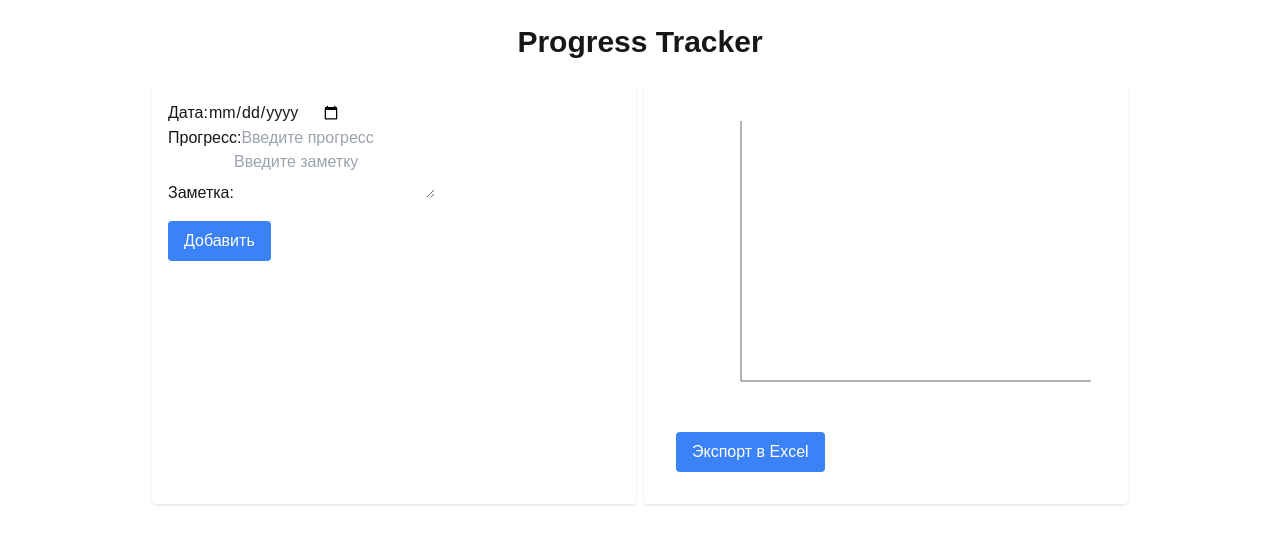
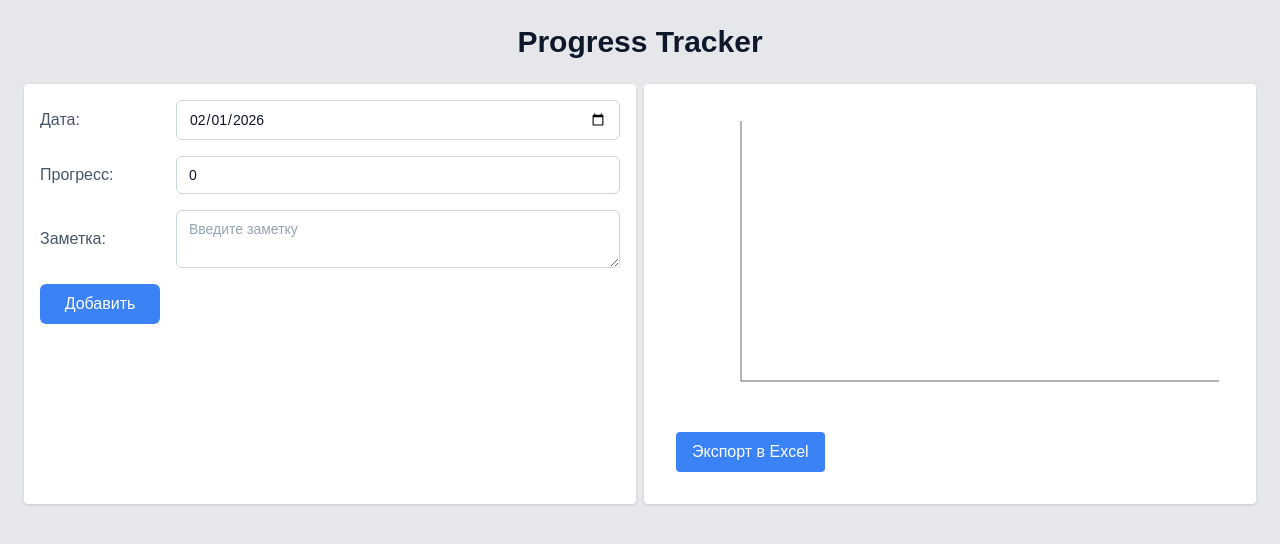
Before and after one commit to KuzeKrott/progress-tracker, a Next.js app: page / in a window 1280 px wide. Shown: the top 544 px of the page. Built offline with nearby package versions, Linux system fonts and the light colour scheme.

Commit message:
modified tailwind; styles and layout to improve responsiveness and aesthetics. Add date formatting to ensure correct date input handling. Updated form component to handle date input correctly with useForm hook.

```diff
--- a/src/app/globals.css
+++ b/src/app/globals.css
@@ -7,10 +7,35 @@
   --foreground: #171717;
 }
 
-@media (prefers-color-scheme: dark) {
-  :root {
-    --background: #0a0a0a;
-    --foreground: #ededed;
+@layer components {
+  /* Inputs */
+  .input {
+    @apply w-full border border-slate-300 rounded-md px-3 py-2 text-sm;
+    @apply focus:outline-none focus:ring-2 focus:ring-blue-500;
+    @apply placeholder:text-slate-400;
+  }
+
+  .text-label {
+    @apply text-base text-slate-600 self-center;
+  }
+
+  .error-text {
+    @apply text-red-500 text-sm mt-1;
+  }
+
+  .textarea {
+    @apply input resize-none;
+  }
+
+  /* Buttons */
+  .btn-primary {
+    @apply bg-blue-500 text-white px-4 py-2 rounded-md;
+    @apply hover:bg-blue-600 transition;
+  }
+
+  /* Cards */
+  .card {
+    @apply bg-white rounded-lg border border-slate-200 p-4 shadow-sm;
   }
 }
 
@@ -38,9 +63,3 @@ a {
   color: inherit;
   text-decoration: none;
 }
-
-@media (prefers-color-scheme: dark) {
-  html {
-    color-scheme: dark;
-  }
-}
--- a/src/app/layout.tsx
+++ b/src/app/layout.tsx
@@ -9,7 +9,7 @@ const queryClient = new QueryClient();
 export default function RootLayout({ children }: { children: ReactNode }) {
   return (
     <html lang="ru">
-      <body>
+      <body className="bg-gray-200 text-slate-900">
         <QueryClientProvider client={queryClient}>
           {children}
         </QueryClientProvider>
--- a/src/app/page.tsx
+++ b/src/app/page.tsx
@@ -2,12 +2,11 @@
 
 import ProgressForm from "@/components/ProgressForm";
 import ProgressChart from "@/components/ProgressChart";
-import { useEntries } from "@/hooks/useEntries";
 
 export default function Home() {
-  const { data = [] } = useEntries();
+
   return (
-    <main className="max-w-5xl mx-auto p-6">
+    <main className="max-w-7xl mx-auto p-6">
       <h1 className="text-3xl font-bold mb-6 text-center">Progress Tracker</h1>
 
       <div className="grid grid-cols-1 md:grid-cols-2 gap-2 mb-6">
--- a/src/components/ProgressForm.tsx
+++ b/src/components/ProgressForm.tsx
@@ -6,10 +6,23 @@ import { progressSchema } from "@/schemas/progressSchema";
 import { useAddEntry } from "@/hooks/useEntries";
 
 type FormData = {
-  date: string;
+  date: Date;
   value: number;
   notes: string;
 };
+
+const formatDate = (d: Date) => d.toISOString().split("T")[0];
+const today = new Date();
+today.setHours(0, 0, 0, 0);
+const tenYearsAgo = new Date();
+tenYearsAgo.setFullYear(today.getFullYear() - 10);
+tenYearsAgo.setHours(0, 0, 0, 0);
+const todayISO = formatDate(today);
+const tenYearsAgoISO = formatDate(tenYearsAgo);
+const transformToBackend = (data: FormData) => ({
+  ...data,
+  date: data.date.toISOString().split("T")[0],
+});
 
 export default function ProgressForm() {
   const {
@@ -17,59 +30,70 @@ export default function ProgressForm() {
     handleSubmit,
     reset,
     formState: { errors, isSubmitting },
+    watch,
   } = useForm<FormData>({
     resolver: yupResolver(progressSchema),
+    defaultValues: {
+      date: today,
+      value: 0,
+      notes: "",
+    },
   });
 
   const { mutate } = useAddEntry();
 
+  const dateValue = watch("date");
+
   const onSubmit = (data: FormData) => {
-    mutate(data, {
+    mutate(transformToBackend(data), {
       onSuccess: () => reset(),
     });
   };
 
   return (
-    <form onSubmit={handleSubmit(onSubmit)} style={{ marginBottom: "2rem" }}>
-      {/* Дата */}
-      <div>
-        <label>
-          Дата:
-          <input type="date" {...register("date")} />
-        </label>
-        {errors.date && <p style={{ color: "red" }}>{errors.date.message}</p>}
+    <div className="flex flex-col h-full justify-between">
+      <form
+        onSubmit={handleSubmit(onSubmit)}
+        className="grid grid-cols-[120px_1fr] gap-y-4 gap-x-4"
+      >
+        <label className="text-label">Дата:</label>
+        <div className="flex flex-col">
+          <input
+            type="date"
+            className="input"
+            min={tenYearsAgoISO}
+            max={todayISO}
+            {...register("date", { valueAsDate: true })}
+            value={dateValue ? formatDate(dateValue) : ""}
+          />
+          {errors.date && <p className="error-text">{errors.date.message}</p>}
         </div>
 
-      {/* Прогресс */}
-      <div>
-        <label>
-          Прогресс:
+        <label className="text-label">Прогресс:</label>
+        <div className="flex flex-col">
           <input
             type="number"
             placeholder="Введите прогресс"
+            className="input"
             {...register("value")}
           />
-        </label>
-        {errors.value && <p style={{ color: "red" }}>{errors.value.message}</p>}
+          {errors.value && <p className="error-text">{errors.value.message}</p>}
         </div>
 
-      {/* Заметка */}
-      <div>
-        <label>
-          Заметка:
-          <textarea placeholder="Введите заметку" {...register("notes")} />
-        </label>
-        {errors.notes && <p style={{ color: "red" }}>{errors.notes.message}</p>}
+        <label className="text-label">Заметка:</label>
+        <div className="flex flex-col">
+          <textarea
+            placeholder="Введите заметку"
+            className="input"
+            {...register("notes")}
+          />
+          {errors.notes && <p className="error-text">{errors.notes.message}</p>}
         </div>
 
-      <button
-        className="bg-blue-500 text-white px-4 py-2 rounded hover:bg-blue-600"
-        type="submit"
-        disabled={isSubmitting}
-        style={{ marginTop: "1rem" }}
-      >
+        <button className="btn-primary" type="submit" disabled={isSubmitting}>
           {isSubmitting ? "Сохраняем..." : "Добавить"}
         </button>
       </form>
+    </div>
   );
 }
--- a/src/schemas/progressSchema.ts
+++ b/src/schemas/progressSchema.ts
@@ -1,15 +1,22 @@
-import * as yup from 'yup'
+import * as yup from "yup";
+
+const today = new Date();
+today.setHours(0, 0, 0, 0);
+const tenYearsAgo = new Date();
+tenYearsAgo.setFullYear(today.getFullYear() - 10);
+tenYearsAgo.setHours(0, 0, 0, 0);
 
 export const progressSchema = yup.object({
   date: yup
-    .string()
-    .required('Дата обязательна'), // поле date обязательно
+    .date()
+    .typeError("Введите корректную дату")
+    .required("Дата обязательна")
+    .min(tenYearsAgo, "Дата не может быть старше 10 лет")
+    .max(today, "Нельзя выбирать дату из будущего"),
   value: yup
     .number()
-    .typeError('Введите число')
-    .required('Прогресс обязателен')
-    .min(0, 'Минимум 0'), // значение прогресса >= 0
-  notes: yup
-    .string()
-    .required('Добавьте заметку') // обязательное поле заметки
-})
+    .typeError("Введите число")
+    .required("Прогресс обязателен")
+    .min(0, "Минимум 0"), // значение прогресса >= 0
+  notes: yup.string().required("Добавьте заметку"), // обязательное поле заметки
+});
```
Lines whose indentation alone changed are shown as unchanged.
